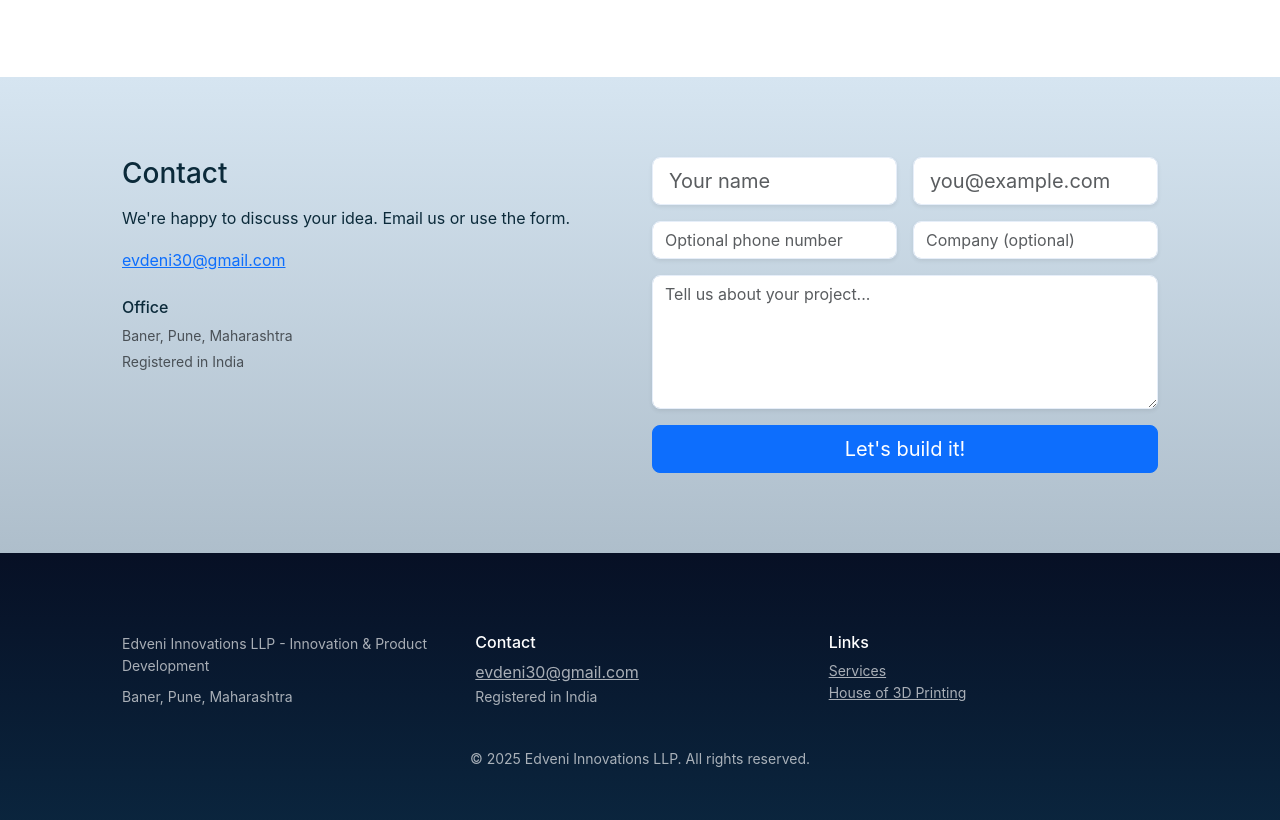
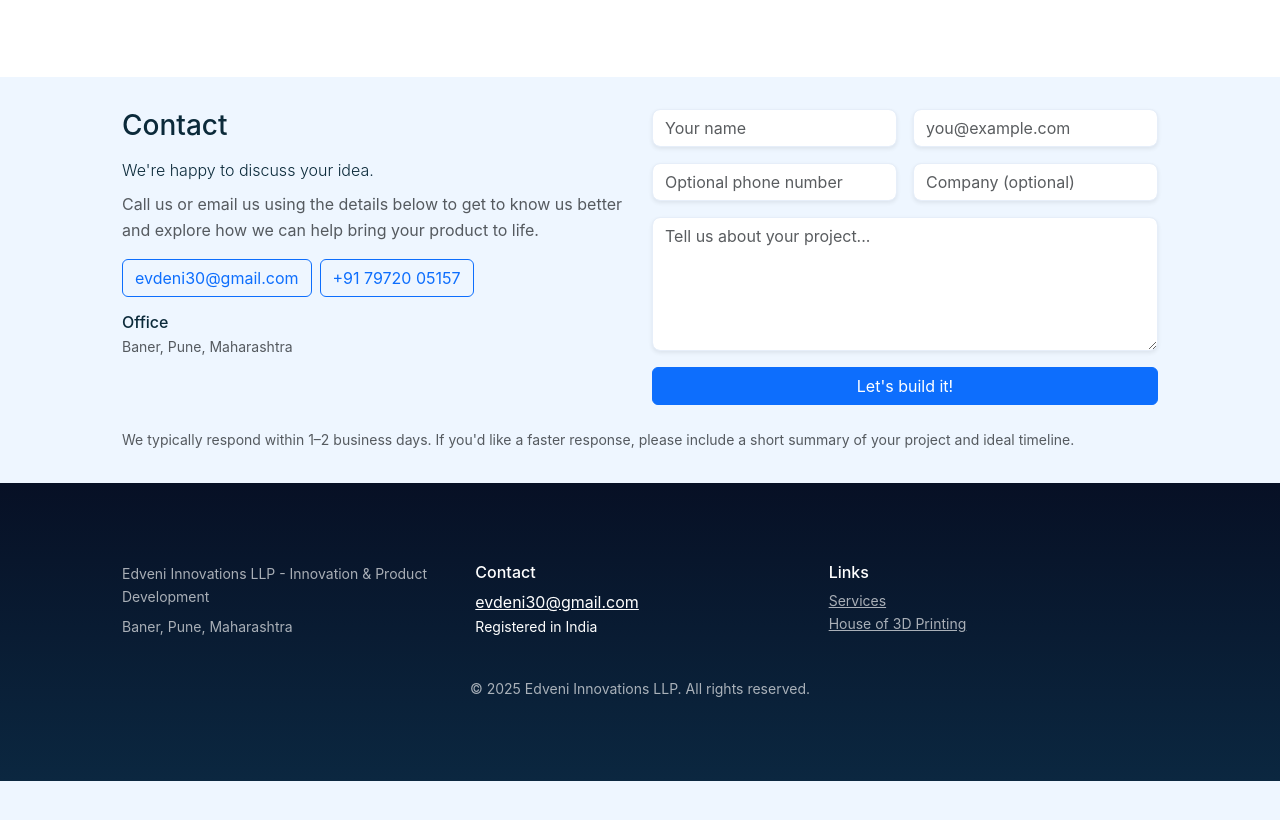
Before and after one commit to edveni/website, a plain HTML site: page index.html in a window 1280 px wide. Shown: the part 1410-2230 px from the top of the page. After the commit the page ends 2191 px from the top, so only its background shows below. Drawn offline with nearby package versions, Linux system fonts and the light colour scheme.

Commit message:
Updated Page

```diff
--- a/index.html
+++ b/index.html
@@ -1,9 +1,13 @@
 <!doctype html>
 <html lang="en">
+
 <head>
     <meta charset="utf-8" />
     <meta name="viewport" content="width=device-width,initial-scale=1" />
     <title>Edveni Innovations</title>
+    <!-- Favicon -->
+    <link rel="icon" href="images/favicon.svg" type="image/svg+xml">
+    <meta name="theme-color" content="#0d6efd">
     <!-- Bootstrap CSS -->
     <link href="https://cdn.jsdelivr.net/npm/bootstrap@5.3.2/dist/css/bootstrap.min.css" rel="stylesheet">
     <link rel="stylesheet" href="css/styles.css" />
@@ -20,13 +24,14 @@
         </nav>
     </div>
 
-    <div class="hero py-5" style="background-image: url('images/background.webp'); background-size: cover; background-position: center; color: #ffffff;">
+    <div class="hero py-5"
+        style="background-image: url('images/background.webp'); background-size: cover; background-position: center; color: #ffffff;">
         <div class="container">
             <div class="row align-items-center">
                 <div class="col-lg-6 col-md-7 col-12 hero-content">
                     <h1 class="display-5 fw-bold">We build products that work in the real world</h1>
                     <p class="lead tagline">Design • Prototype • Test • Deliver</p>
-                    <a class="cta btn btn-primary btn-lg" href="#contact">Get in touch</a>
+                    <a class="cta btn btn-outline-primary btn-lg" href="#contact">Get in touch</a>
                 </div>
             </div>
         </div>
@@ -47,7 +52,8 @@
                                 <img src="images/icon-design.svg" alt="design icon" style="width:64px;height:64px">
                             </div>
                             <h5 class="card-title text-center">Product Design & Prototyping</h5>
-                <p class="card-text text-center">Idea validation, industrial design, electronics and firmware prototyping, and user testing to turn concepts into working prototypes.</p>
+                            <p class="card-text text-center">Idea validation, industrial design, electronics and
+                                firmware prototyping, and user testing to turn concepts into working prototypes.</p>
                         </div>
                     </div>
                 </div>
@@ -56,12 +62,15 @@
                     <div class="card h-100 shadow-sm">
                         <div class="card-body d-flex flex-column">
                             <div class="mb-3 text-center">
-                  <img src="images/icon-printing.svg" alt="3D printing icon" style="width:64px;height:64px">
+                                <img src="images/icon-printing.svg" alt="3D printing icon"
+                                    style="width:64px;height:64px">
                             </div>
                             <h5 class="card-title text-center">3D Printing Services</h5>
-                <p class="card-text text-center mb-3">Professional printing, finishing and rapid prototyping. See our sister site for details.</p>
+                            <p class="card-text text-center mb-3">Professional printing, finishing and rapid
+                                prototyping. See our sister site for details.</p>
                             <div class="mt-auto text-center">
-                  <a href="https://houseof3dprinting.com" target="_blank" rel="noopener noreferrer" class="btn btn-outline-primary btn-sm">Visit House of 3D Printing</a>
+                                <a href="https://houseof3dprinting.com" target="_blank" rel="noopener noreferrer"
+                                    class="btn btn-outline-primary btn-sm">Visit House of 3D Printing</a>
                             </div>
                         </div>
                     </div>
@@ -74,7 +83,8 @@
                                 <img src="images/icon-research.svg" alt="research icon" style="width:64px;height:64px">
                             </div>
                             <h5 class="card-title text-center">Consulting & R&D</h5>
-                <p class="card-text text-center">Feasibility studies, technical strategy, IP-aware engineering, and research partnerships to de-risk product roadmaps.</p>
+                            <p class="card-text text-center">Feasibility studies, technical strategy, IP-aware
+                                engineering, and research partnerships to de-risk product roadmaps.</p>
                         </div>
                     </div>
                 </div>
@@ -89,32 +99,41 @@
             <div class="row align-items-center">
                 <div class="col-lg-7">
                     <h2>About Us</h2>
-            <p >Edveni Innovations LLP is a newly established organisation focused on product innovation, engineering research & development, and practical technology consulting.</p>
-            <p >We partner with startups and enterprises to design, prototype and deliver reliable, scalable products. Our team combines industrial design, electronics engineering, embedded software and cloud integration skills to take concepts to production.</p>
+                    <p>Edveni Innovations LLP is a newly established organisation focused on product innovation,
+                        engineering research & development, and practical technology consulting.</p>
+                    <p>We partner with startups and enterprises to design, prototype and deliver reliable, scalable
+                        products. Our team combines industrial design, electronics engineering, embedded software and
+                        cloud integration skills to take concepts to production.</p>
                 </div>
                 <div class="col-lg-5 d-none d-lg-block text-center">
-            <img src="images/icon-design.webp" alt="team illustration" class="img-fluid" style="max-width:400px;opacity:.95">
+                    <img src="images/icon-design.webp" alt="team illustration" class="img-fluid"
+                        style="max-width:400px;opacity:.95">
                 </div>
             </div>
         </div>
     </section>
 
     <!-- Contact -->
-    <section id="contact" class="contact-section py-5">
+
     <div class="container">
         <div class="row">
             <div class="col-lg-6">
                 <h2>Contact</h2>
-            <p>We're happy to discuss your idea. Email us or use the form.</p>
-            <p><a class="email" href="mailto:evdeni30@gmail.com">evdeni30@gmail.com</a></p>
+                <p class="lead mb-2">We're happy to discuss your idea.</p>
+                <p class="text-muted mb-3">Call us or email us using the details below to get to know us better and
+                    explore how we can help bring your product to life.</p>
 
-            <div class="mt-4">
-              <h6>Office</h6>
-              <p class="text-muted small mb-1">Baner, Pune, Maharashtra</p>
-              <p class="text-muted small mb-0">Registered in India</p>
+                <div class="d-flex flex-column flex-sm-row gap-2 mb-3">
+                    <a class="btn btn-outline-primary btn" href="mailto:evdeni30@gmail.com">evdeni30@gmail.com</a>
+                    <a class="btn btn-outline-primary btn" href="tel:+917972005157"
+                        aria-label="Call Edveni Innovations at +91 79720 05157">+91 79720 05157</a>
+                </div>
+
+                <div class="card-body p-0">
+                    <h6 class="mb-1">Office</h6>
+                    <p class="small text-muted mb-1">Baner, Pune, Maharashtra</p>
                 </div>
             </div>
-
             <div class="col-lg-6">
                 <form id="contact-form" class="contact-form needs-validation" action="#" method="post" novalidate>
                     <!-- Honeypot field for bots (hidden from users) -->
@@ -122,39 +141,49 @@
 
                     <div class="row g-3">
                         <div class="col-12 col-md-6">
-                  <input type="text" name="name" class="form-control form-control-lg rounded-3 shadow-sm" placeholder="Your name" required data-required>
+                            <input type="text" name="name" class="form-control form-control rounded-3 shadow-sm"
+                                placeholder="Your name" required data-required>
                             <div class="invalid-feedback" data-for="name"></div>
                         </div>
 
                         <div class="col-12 col-md-6">
-                  <input type="email" name="email" class="form-control form-control-lg rounded-3 shadow-sm" placeholder="you@example.com" required data-required>
+                            <input type="email" name="email" class="form-control form-control rounded-3 shadow-sm"
+                                placeholder="you@example.com" required data-required>
                             <div class="invalid-feedback" data-for="email"></div>
                         </div>
 
                         <div class="col-12 col-md-6">
-                  <input type="tel" name="phone" class="form-control rounded-3 shadow-sm" placeholder="Optional phone number">
+                            <input type="tel" name="phone" class="form-control rounded-3 shadow-sm"
+                                placeholder="Optional phone number">
                             <div class="invalid-feedback" data-for="phone"></div>
                         </div>
 
                         <div class="col-12 col-md-6">
-                  <input type="text" name="company" class="form-control rounded-3 shadow-sm" placeholder="Company (optional)">
+                            <input type="text" name="company" class="form-control rounded-3 shadow-sm"
+                                placeholder="Company (optional)">
                             <div class="invalid-feedback" data-for="company"></div>
                         </div>
 
                         <div class="col-12">
-                  <textarea name="message" class="form-control rounded-3 shadow-sm" rows="5" placeholder="Tell us about your project..." required data-required></textarea>
+                            <textarea name="message" class="form-control rounded-3 shadow-sm" rows="5"
+                                placeholder="Tell us about your project..." required data-required></textarea>
                             <div class="invalid-feedback" data-for="message"></div>
                         </div>
 
                         <div class="col-12">
                             <div class="d-grid">
-                        <button type="submit" class="btn btn-primary btn-lg">Let's build it!</button>
+                                <button type="submit" class="btn btn-primary btn">Let's build it!</button>
                             </div>
-                    <div id="form-status" class="alert alert-success mt-3 mb-0" role="status" aria-live="polite" hidden></div>
+                            <div id="form-status" class="alert alert-success mt-3 mb-0" role="status" aria-live="polite"
+                                hidden></div>
                         </div>
                     </div>
                 </form>
             </div>
+        </div>
+        <div class="row mt-4">
+            <p class="small text-muted mb-0">We typically respond within 1–2 business days. If you'd like a
+                faster response, please include a short summary of your project and ideal timeline.</p>
         </div>
     </div>
     </section>
@@ -170,19 +199,21 @@
             </div>
             <div class="col-md-4 mb-3 mb-md-0">
                 <h6 class="text-white">Contact</h6>
-          <p class="mb-0"><a class="text-white-50" href="mailto:evdeni30@gmail.com">evdeni30@gmail.com</a></p>
-          <p class="small text-white-50">Registered in India</p>
+                <p class="mb-0"><a class="text-white" href="mailto:evdeni30@gmail.com">evdeni30@gmail.com</a></p>
+                <p class="small text-white">Registered in India</p>
             </div>
             <div class="col-md-4">
                 <h6 class="text-white">Links</h6>
                 <ul class="list-unstyled small">
                     <li><a class="text-white-50" href="#services">Services</a></li>
-            <li><a class="text-white-50" href="https://houseof3dprinting.com" target="_blank" rel="noopener noreferrer">House of 3D Printing</a></li>
+                    <li><a class="text-white-50" href="https://houseof3dprinting.com" target="_blank"
+                            rel="noopener noreferrer">House of 3D Printing</a></li>
                 </ul>
             </div>
         </div>
 
-      <div class="text-center small text-white-50 mt-4">&copy; <span id="year"></span> Edveni Innovations LLP. All rights reserved.</div>
+        <div class="text-center small text-white-50 mt-4">&copy; <span id="year"></span> Edveni Innovations LLP. All
+            rights reserved.</div>
     </div>
 </footer>
 
@@ -190,4 +221,5 @@
 <script src="https://cdn.jsdelivr.net/npm/bootstrap@5.3.2/dist/js/bootstrap.bundle.min.js"></script>
 <script src="js/script.js"></script>
 </body>
+
 </html>
```
Also changed, not shown: images/favicon.svg (added). Lines whose indentation alone changed are shown as unchanged.
